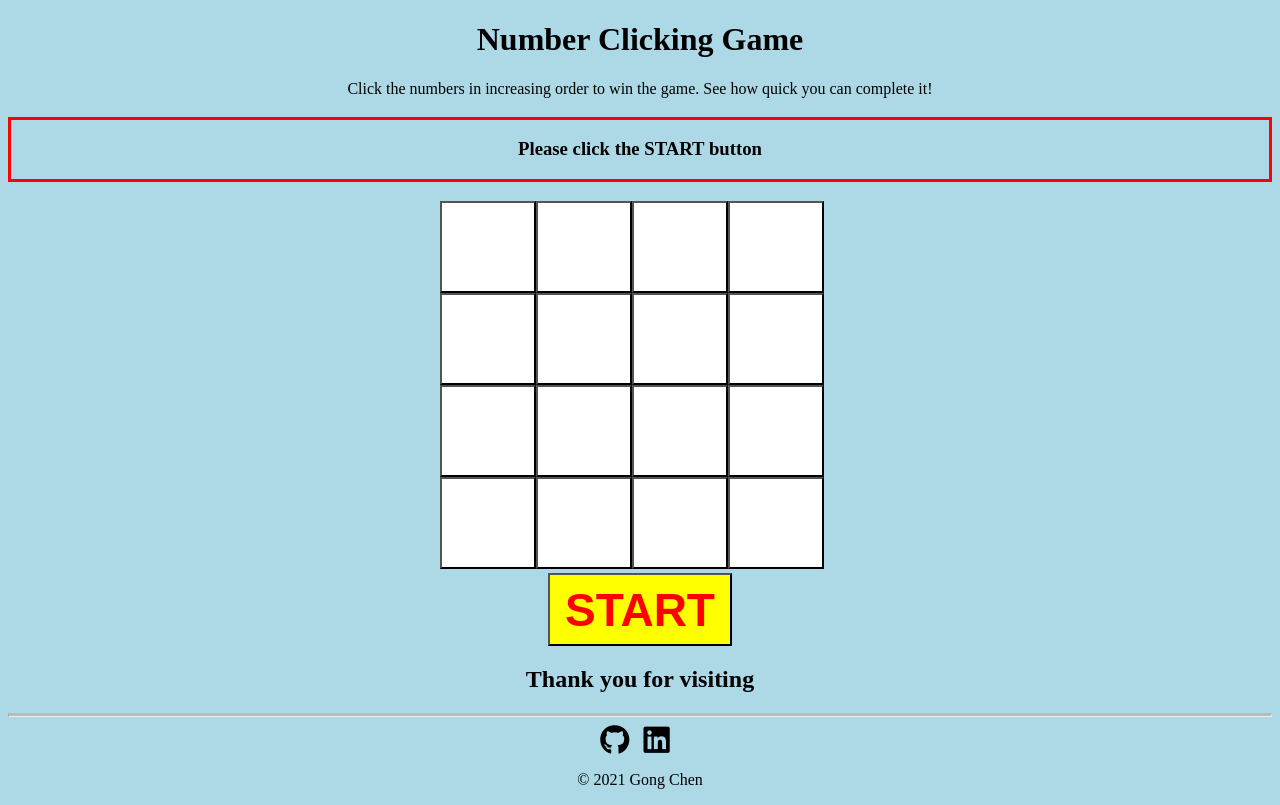
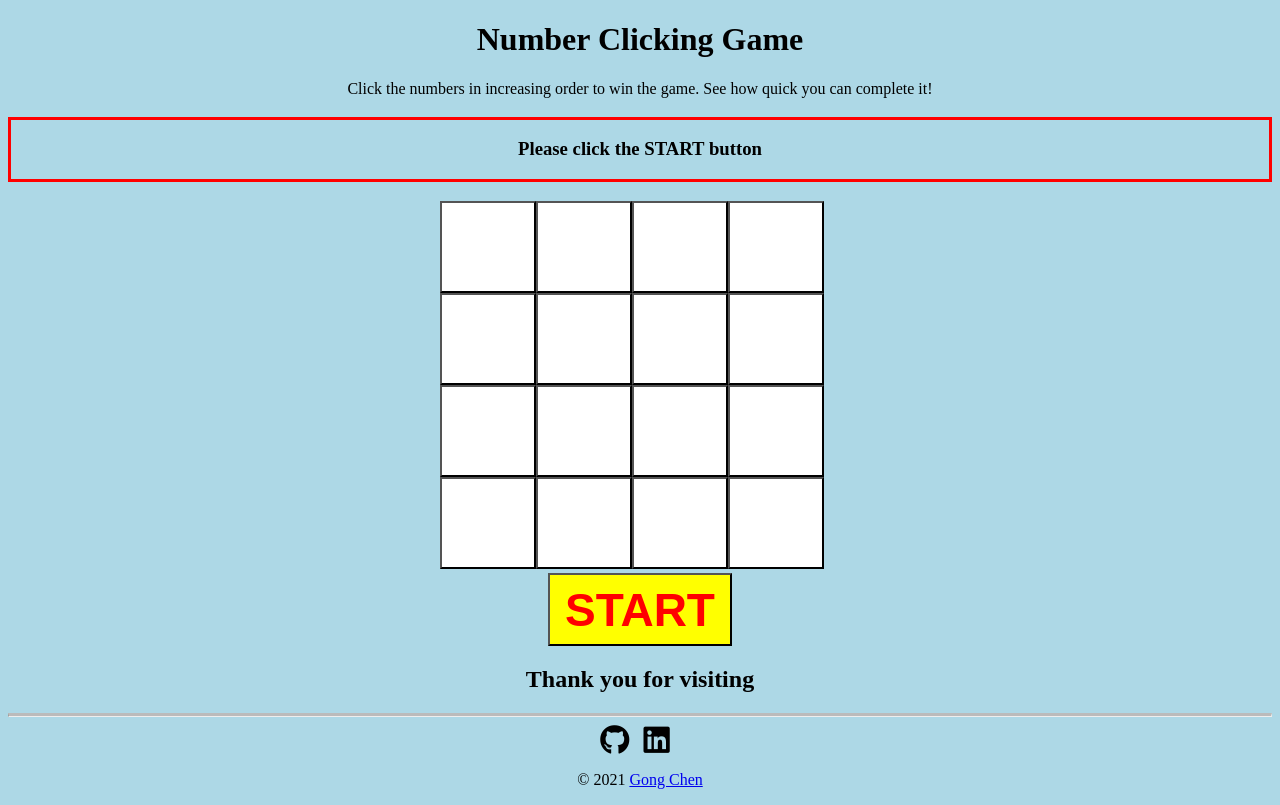
Before and after one commit to gongchen161/Number-Clicking-Game, a plain HTML site: page index.html in a window 1280 px wide. Drawn offline with Linux system fonts and the light colour scheme.

Commit message:
Add the home page link

```diff
--- a/index.html
+++ b/index.html
@@ -57,7 +57,7 @@
 					<a href="https://www.github.com/gongchen161" title="Github" ><i class="fab fa-github"></i></a>
                     <a href="https://www.linkedin.com/in/gongchen68" title="LinkedIn"><i class="fab fa-linkedin"></i></a>
                 </div>
-                <p>&copy 2021 Gong Chen</p>
+                <p>&copy 2021 <a href="https://gongchen161.github.io/" title="Home">Gong Chen</a> </p>
             </div>
        </footer>
 
```
